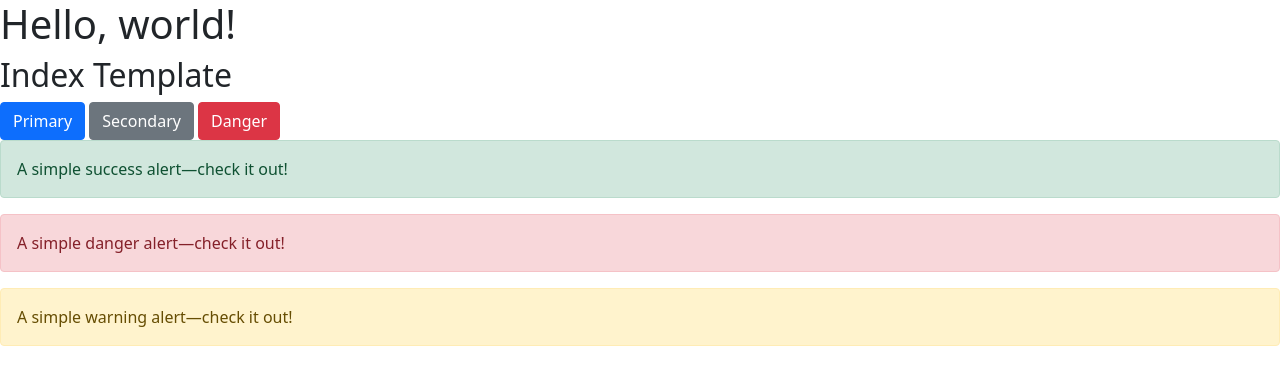
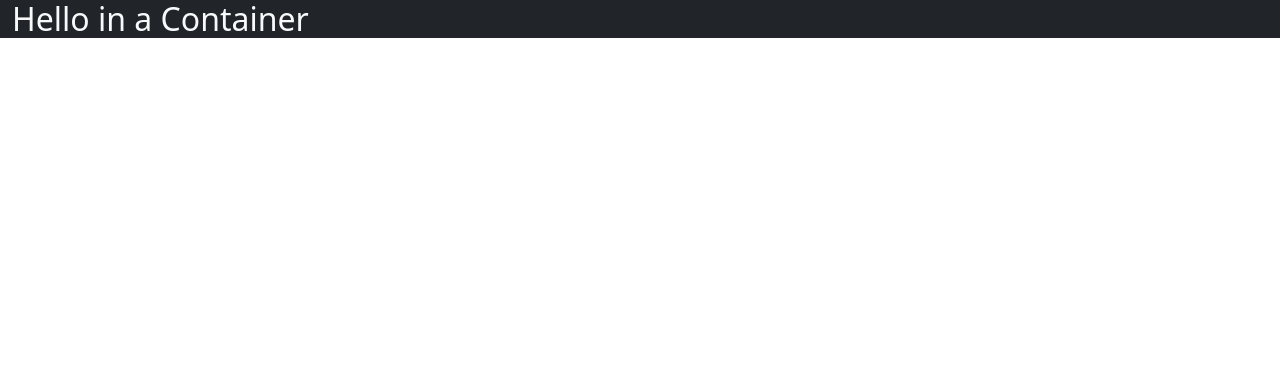
Before and after one commit to atefehes/django-course, a Django app: page / in a window 1280 px wide. Shown: the top 385 px of the page. Run offline with Django 3.2, Linux system fonts and the light colour scheme; parts of the project's set-up code (start-up, migrations or seed data) failed here and were passed over.

Commit message:
Finish html frameworks

```diff
--- a/building-blog/templates/base.html
+++ b/building-blog/templates/base.html
@@ -7,10 +7,12 @@
     <title>Hello, world!</title>
   </head>
   <body>
-    <h1>Hello, world!</h1>
+
+    <div class="container-fluid bg-dark text-light">
     {% block content %}
 
     {% endblock %}
+    </div>
     <script src="https://cdn.jsdelivr.net/npm/bootstrap@5.0.2/dist/js/bootstrap.bundle.min.js" integrity="sha384-MrcW6ZMFYlzcLA8Nl+NtUVF0sA7MsXsP1UyJoMp4YLEuNSfAP+JcXn/tWtIaxVXM" crossorigin="anonymous"></script>
   </body>
 </html>
--- a/building-blog/templates/blog/index.html
+++ b/building-blog/templates/blog/index.html
@@ -1,11 +1,109 @@
 {% extends "base.html" %}
 {% block content %}
+  <h2>Hello in a Container</h2>
+{% endblock %}
+<!-- grid
+  <div class="row">
+    <div class="col-6 bg-primary">Column 1</div>
+    <div class="col bg-danger">Column 2</div>
+    <div class="col bg-success">Column 3</div>
+  </div>
+
+  <div class="row">
+    <div class="col-md bg-primary">Column 1</div>
+    <div class="col-md bg-danger">Column 2</div>
+    <div class="col-md bg-success">Column 3</div>
+  </div>
+
+  <div class="row">
+    <div class="col-xs-12 col-sm-10 col-md-6 bg-primary">Column 1</div>
+    <div class="col-xs-12 col-sm-2 col-md-2 bg-danger">Column 2</div>
+    <div class="col bg-success">Column 3</div>
+  </div>
+
+  -->
+
+<!-- pagination
+
+<ul class="pagination">
+    <li class="page-item disabled">
+        <a class="page-link" href="#" tabindex="-1" aria-disabled="true">Previous</a>
+    </li>
+    <li class="page-item"><a class="page-link" href="#">1</a></li>
+    <li class="page-item active" aria-current="page">
+        <a class="page-link" href="#">2</a>
+    </li>
+    <li class="page-item"><a class="page-link" href="#">3</a></li>
+    <li class="page-item">
+        <a class="page-link" href="#">Next</a>
+    </li>
+</ul>
+
+-->
+
+
+<!-- navbar
+
+  <nav class="navbar navbar-expand-sm navbar-light bg-light">
+    <div class="container-fluid">
+        <a class="navbar-brand" href="#">Navbar</a>
+        <button class="navbar-toggler" type="button" data-bs-toggle="collapse"
+                data-bs-target="#navbarSupportedContent" aria-controls="navbarSupportedContent"
+                aria-expanded="false" aria-label="Toggle navigation">
+            <span class="navbar-toggler-icon"></span>
+        </button>
+        <div class="collapse navbar-collapse" id="navbarSupportedContent">
+            <ul class="navbar-nav me-auto mb-2 mb-lg-0">
+                <li class="nav-item">
+                    <a class="nav-link active" aria-current="page" href="#">Home</a>
+                </li>
+                <li class="nav-item">
+                    <a class="nav-link" href="#">Link</a>
+                </li>
+            </ul>
+        </div>
+    </div>
+</nav>
+
+-->
+
+
+<!-- pop-up screen (modal component)
+
+<button type="button" class="btn btn-primary" data-bs-toggle="modal" data-bs-target="#example-modal">
+  Open Modal
+</button>
+
+<div class="modal" id="example-modal" tabindex="-1" aria-labelledby="example-modal-label" aria-hidden="true">
+  <div class="modal-dialog">
+    <div class="modal-content">
+      <div class="modal-header">
+        <h5 class="modal-title" id="example-modal-label">Modal Title</h5>
+        <button type="button" class="btn-close" data-bs-dismiss="modal" aria-label="Close"></button>
+      </div>
+      <div class="modal-body">
+        Modal Body
+      </div>
+      <div class="modal-footer">
+        <button type="button" class="btn btn-secondary" data-bs-dismiss="modal">Close</button>
+      </div>
+    </div>
+  </div>
+</div>
+
 <h2>Index Template</h2>
+
+-->
+
+<!-- buttons
 
 <button type="button" class="btn btn-primary">Primary</button>
 <a href="#" class="btn btn-secondary">Secondary</a>
 <button type="button" class="btn btn-danger">Danger</button>
 
+-->
+
+<!-- alerts
 
 <div class="alert alert-success" role="alert">
   A simple success alert—check it out!
@@ -17,4 +115,4 @@
   A simple warning alert—check it out!
 </div>
 
-{% endblock %}
+-->
```
